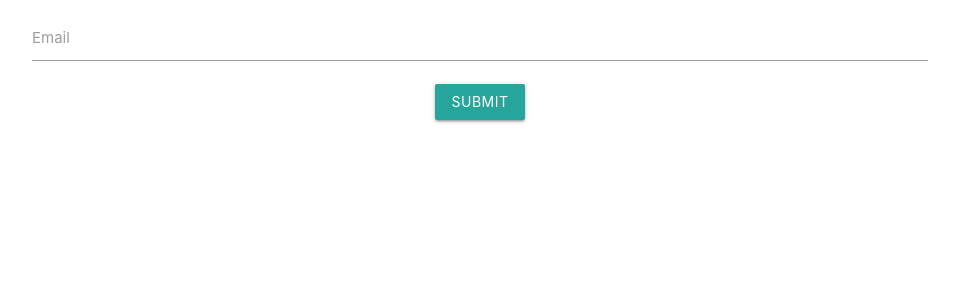
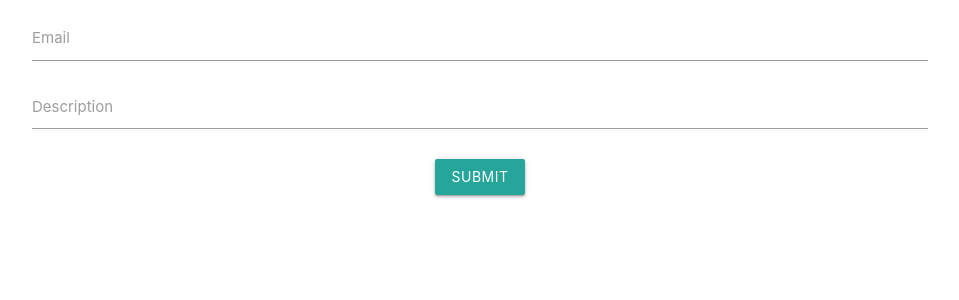
Before and after one commit to akshayjadhav4/FormikControls, a React (Create React App) app: page / in a window 1280 px wide. Shown: the top 300 px of the page, without its empty margins (160-1119 px from the left). Built offline with nearby package versions, Linux system fonts and the light colour scheme.

Commit message:
FormikControl used for description

```diff
--- a/src/components/FormikContaier.js
+++ b/src/components/FormikContaier.js
@@ -4,11 +4,13 @@ import { Formik, Form } from "formik";
 import FormikControl from "./FormikControl";
 function FormikContaier() {
   const initialValues = {
-    email : ""
+    email : "",
+    description : "",
   };
 
   const validationSchema = Yup.object({
-    email : Yup.string().email('Inavalid email format').required('Required')
+    email : Yup.string().email('Inavalid email format').required('Required'),
+    description : Yup.string().required('Required')
   });
 
   const onSubmit = (values) => {
@@ -29,6 +31,11 @@ function FormikContaier() {
             label="Email"
             name="email"
           />
+          <FormikControl
+            control="textarea"
+            label="Description"
+            name="description"
+          />
           <button type="submit" className="waves-effect waves-light btn">
             Submit
           </button>
```
